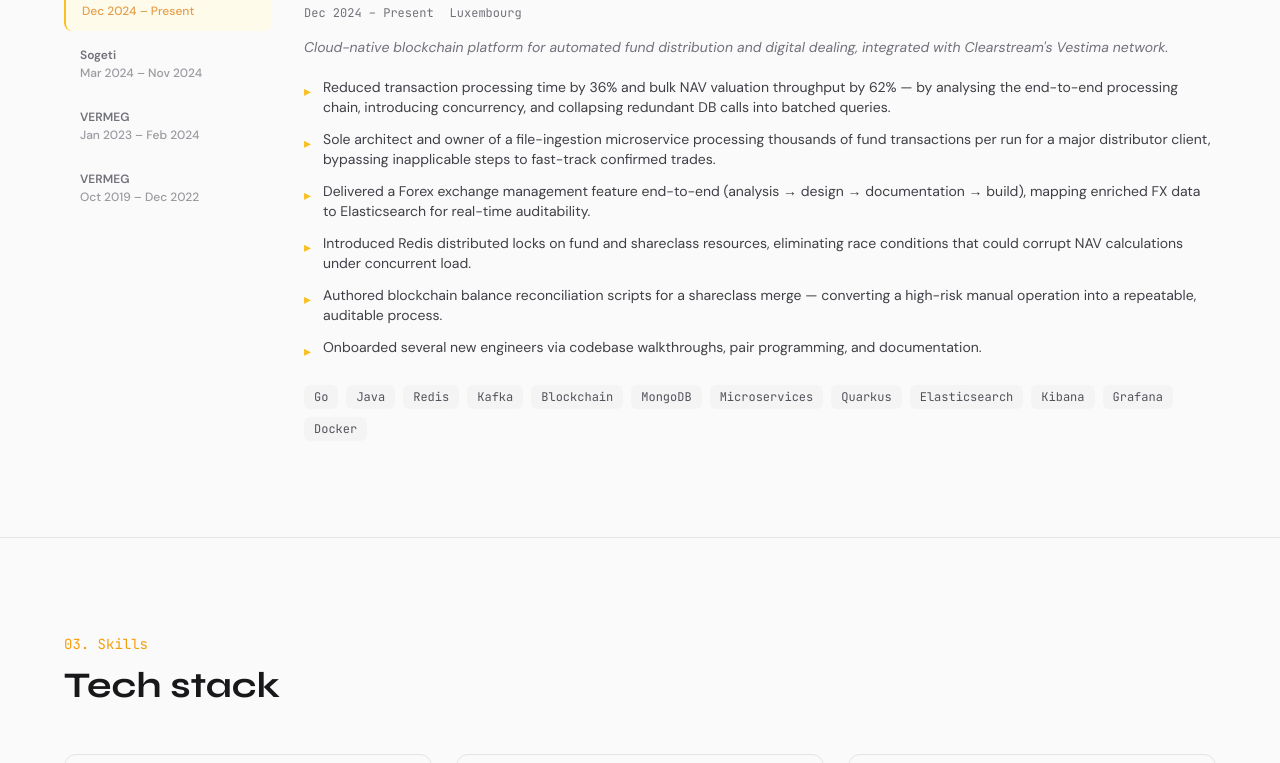
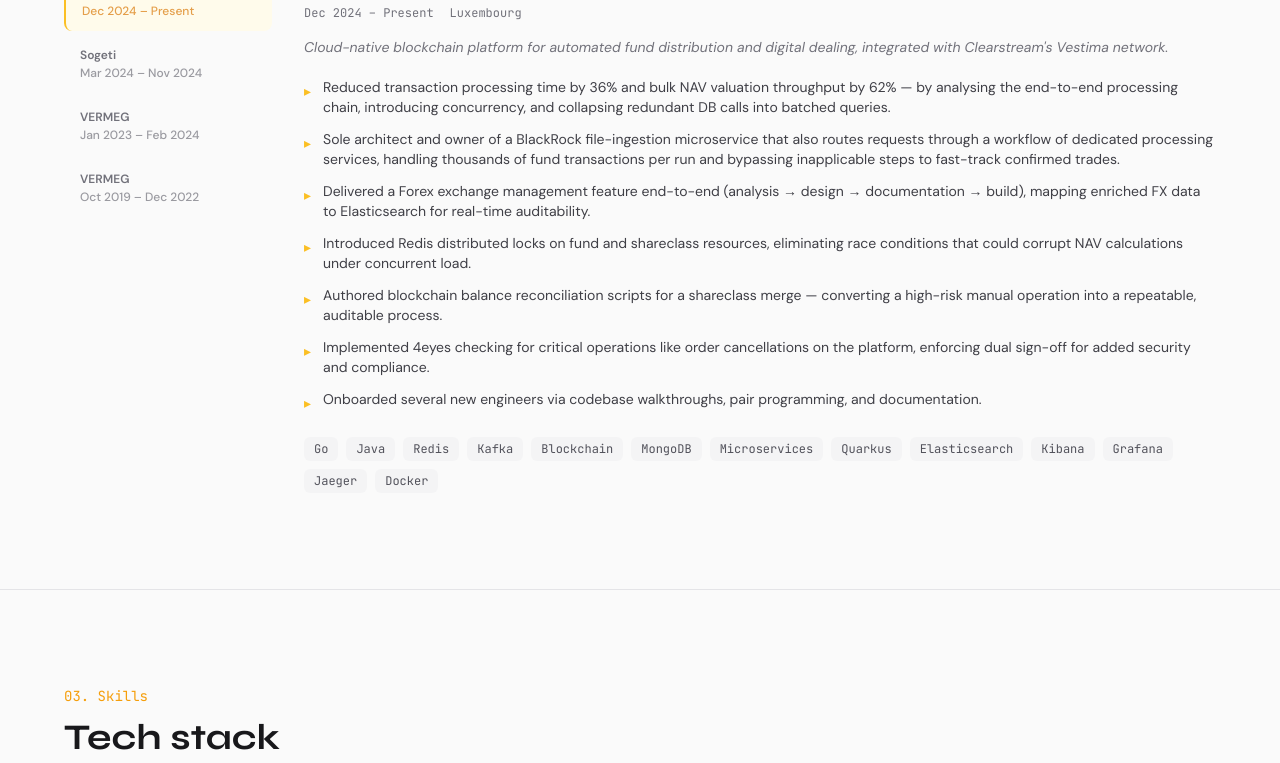
Before and after one commit to AmrMoujbani/amrmoujbani.github.io, a React (Vite) app: page / in a window 1280 px wide. Shown: the part 1785-2548 px from the top of the page. Built offline with nearby package versions, Linux system fonts and the light colour scheme.

Commit message:
update description

```diff
--- a/src/components/About.jsx
+++ b/src/components/About.jsx
@@ -13,7 +13,7 @@ export default function About() {
             I make systems fast.<br />Then I make them right.
           </h2>
           <p className="font-semibold text-zinc-900 dark:text-white mb-6">
-            AmrMoujbani<br />
+            Amr Moujbani<br />
             <span className="text-sm text-zinc-500 dark:text-zinc-400 font-normal">Senior Backend Engineer focused on performance optimisation and distributed systems.</span><br />
             <span className="text-sm text-amber-500 dark:text-amber-400 font-mono">Luxembourg 🇱🇺</span>
           </p>
--- a/src/data/experience.js
+++ b/src/data/experience.js
@@ -8,13 +8,14 @@ export const experience = [
     description: "Cloud-native blockchain platform for automated fund distribution and digital dealing, integrated with Clearstream's Vestima network.",
     bullets: [
       'Reduced transaction processing time by 36% and bulk NAV valuation throughput by 62% — by analysing the end-to-end processing chain, introducing concurrency, and collapsing redundant DB calls into batched queries.',
-      'Sole architect and owner of a file-ingestion microservice processing thousands of fund transactions per run for a major distributor client, bypassing inapplicable steps to fast-track confirmed trades.',
+      'Sole architect and owner of a BlackRock file-ingestion microservice that also routes requests through a workflow of dedicated processing services, handling thousands of fund transactions per run and bypassing inapplicable steps to fast-track confirmed trades.',
       'Delivered a Forex exchange management feature end-to-end (analysis → design → documentation → build), mapping enriched FX data to Elasticsearch for real-time auditability.',
       'Introduced Redis distributed locks on fund and shareclass resources, eliminating race conditions that could corrupt NAV calculations under concurrent load.',
       'Authored blockchain balance reconciliation scripts for a shareclass merge — converting a high-risk manual operation into a repeatable, auditable process.',
+      'Implemented 4eyes checking for critical operations like order cancellations on the platform, enforcing dual sign-off for added security and compliance.',
       'Onboarded several new engineers via codebase walkthroughs, pair programming, and documentation.',
     ],
-    stack: ['Go', 'Java', 'Redis', 'Kafka', 'Blockchain', 'MongoDB', 'Microservices', 'Quarkus', 'Elasticsearch', 'Kibana', 'Grafana', 'Docker'],
+    stack: ['Go', 'Java', 'Redis', 'Kafka', 'Blockchain', 'MongoDB', 'Microservices', 'Quarkus', 'Elasticsearch', 'Kibana', 'Grafana', 'Jaeger', 'Docker'],
   },
   {
     id: 2,
--- a/src/data/projects.js
+++ b/src/data/projects.js
@@ -162,6 +162,6 @@ export const skills = [
   },
   {
     category: 'Tools',
-    items: ['Git', 'Jira', 'Clickup', 'Grafana', 'Postman', 'IntelliJ IDEA', 'VsCode', 'Swagger'],
+    items: ['Git', 'Jira', 'Clickup', 'Grafana', 'Jaeger', 'Postman', 'IntelliJ IDEA', 'VsCode', 'Swagger'],
   },
 ]
```
